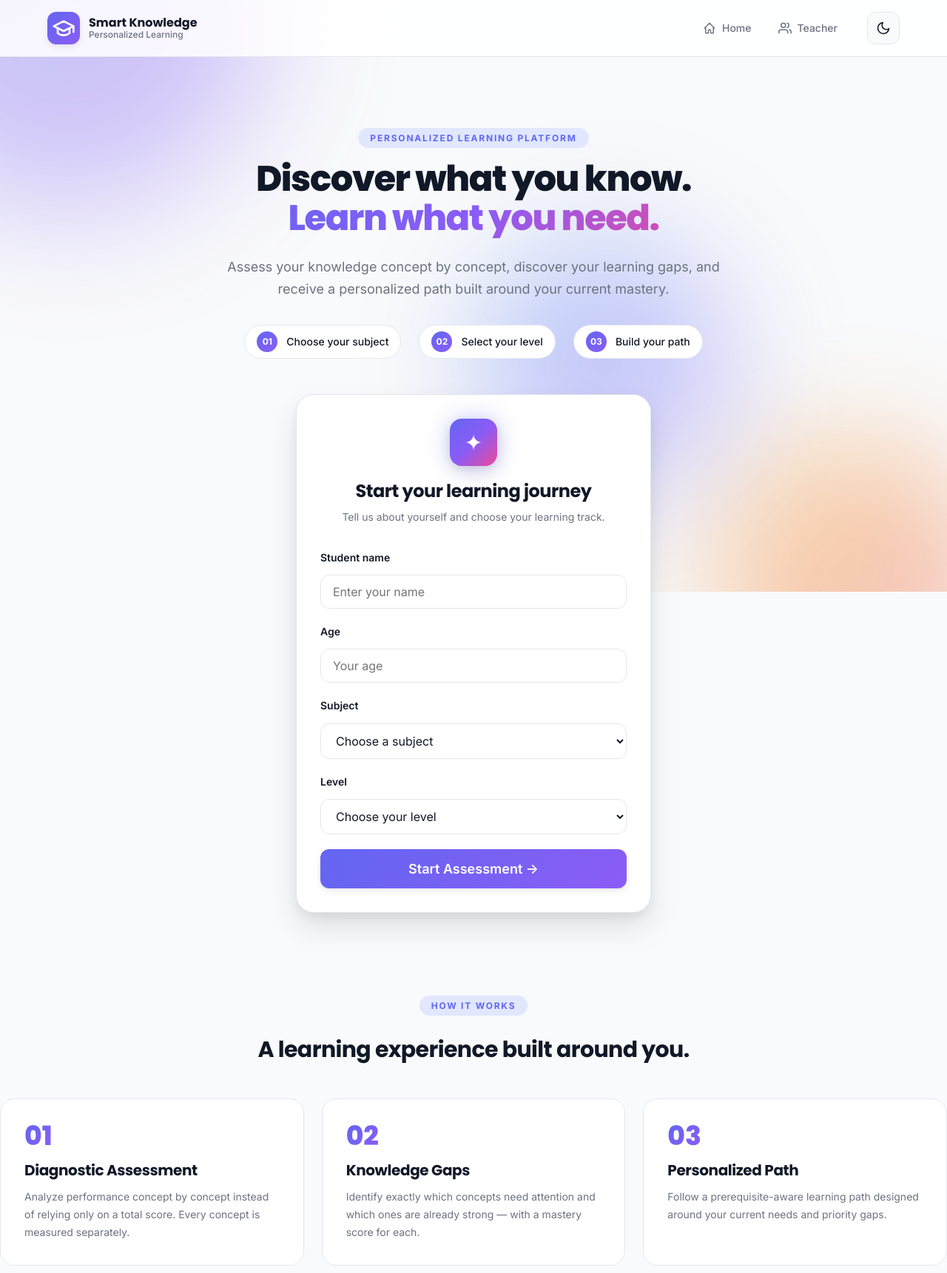
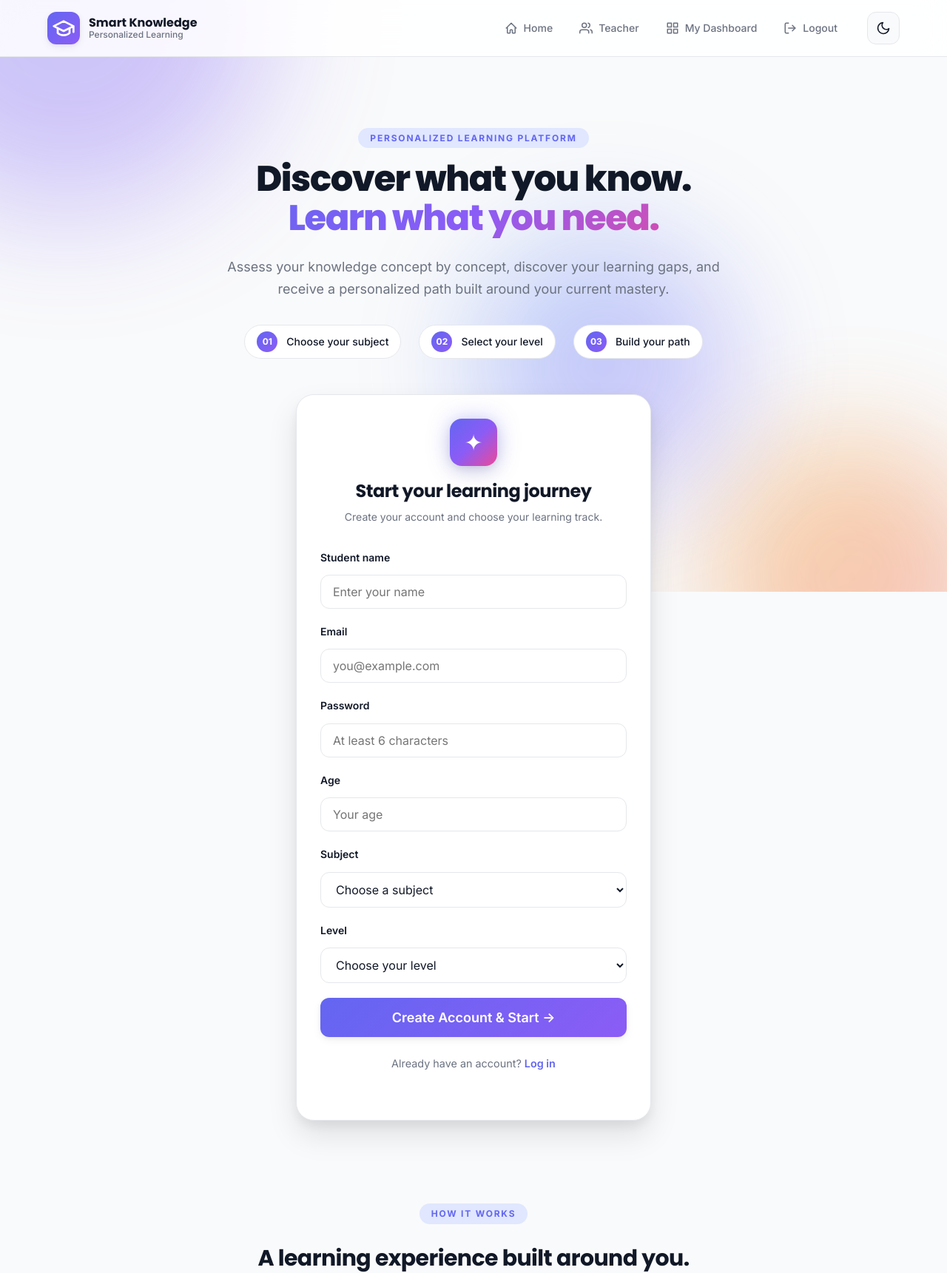
Before and after one commit to qamarsobhy7-source/Smart-Knowledge-Gap-System, a Flask app: page / in a window 1280 px wide. Shown: the top 1721 px of the page at 74% size. Run offline with Flask 3, Linux system fonts and the light colour scheme; the visitor is signed in with stand-in values (Sample User, id 1).

Commit message:
feat(auth): add email/password registration and login with session protection

```diff
--- a/app/app.py
+++ b/app/app.py
@@ -6,6 +6,11 @@ import hmac
 from functools import wraps
 from logging.handlers import RotatingFileHandler
 from pathlib import Path
+
+from werkzeug.security import (
+    generate_password_hash,
+    check_password_hash,
+)
 
 import pandas as pd
 from flask import (
@@ -169,6 +174,34 @@ def inject_csrf_token():
         "csrf_field_name": CSRF_FORM_FIELD,
     }
 
+
+# ============================================================
+# AUTH HELPERS
+# ============================================================
+
+def login_required(f):
+    """Decorator: require a logged-in student."""
+    @wraps(f)
+    def decorated_function(*args, **kwargs):
+        if "student_id" not in session:
+            return redirect(url_for("login_page"))
+        return f(*args, **kwargs)
+    return decorated_function
+
+
+def current_student_id():
+    """Return the currently logged-in student ID."""
+    return session.get("student_id")
+
+
+@app.context_processor
+def inject_current_student():
+    """Make the current student available in all templates."""
+    return {
+        "current_student_id": current_student_id(),
+        "current_student_name": session.get("student_name"),
+    }
+
 # Ensure database schema exists before creating the service
 if not database_exists():
     initialize_database(verbose=True)
@@ -386,6 +419,16 @@ def register_student():
         request.form.get("name", "")
     ).strip()
 
+    email = request.form.get(
+        "email",
+        ""
+    ).strip().lower()
+
+    password = request.form.get(
+        "password",
+        ""
+    )
+
     age = request.form.get(
         "age",
         ""
@@ -401,31 +444,64 @@ def register_student():
         ""
     ).strip()
 
+    # ---- Validation ----
     if not full_name:
-        return (
-            render_template(
-                "index.html",
-                error="Student name is required."
-            ),
-            400
-        )
+        return render_template(
+            "index.html",
+            error="Student name is required."
+        ), 400
 
     if len(full_name) > 120:
-        return (
-            render_template(
-                "index.html",
-                error="Student name is too long."
-            ),
-            400
-        )
-
-    student_id = service.register_student(
-        full_name=full_name
-    )
-
+        return render_template(
+            "index.html",
+            error="Student name is too long."
+        ), 400
+
+    if not email or "@" not in email:
+        return render_template(
+            "index.html",
+            error="A valid email is required."
+        ), 400
+
+    if len(password) < 6:
+        return render_template(
+            "index.html",
+            error="Password must be at least 6 characters."
+        ), 400
+
+    # ---- Check duplicate email ----
+    existing = service.get_student_by_email(email)
+    if existing is not None:
+        return render_template(
+            "index.html",
+            error="This email is already registered. Please log in."
+        ), 400
+
+    # ---- Create student ----
+    password_hash = generate_password_hash(password)
+
+    try:
+        student_id = service.register_student(
+            full_name=full_name,
+            email=email,
+            password_hash=password_hash
+        )
+    except ValueError as exc:
+        return render_template(
+            "index.html",
+            error=str(exc)
+        ), 400
+
+    # ---- Log the student in ----
+    session["student_id"] = student_id
+    session["student_name"] = full_name
     session["student_age"] = age
     session["student_subject"] = subject
     session["student_level"] = level
+
+    app.logger.info(
+        "New student registered: %s (id=%s)", email, student_id
+    )
 
     return redirect(
         url_for(
@@ -433,6 +509,69 @@ def register_student():
             student_id=student_id
         )
     )
+
+
+@app.route("/login", methods=["GET"])
+def login_page():
+    """Show the login form."""
+    if current_student_id() is not None:
+        return redirect(
+            url_for("assessment", student_id=current_student_id())
+        )
+    return render_template("login.html")
+
+
+@app.route("/login", methods=["POST"])
+def login_submit():
+    """Process the login form."""
+    email = request.form.get("email", "").strip().lower()
+    password = request.form.get("password", "")
+
+    if not email or not password:
+        return render_template(
+            "login.html",
+            error="Email and password are required."
+        ), 400
+
+    student = service.get_student_by_email(email)
+
+    if student is None:
+        return render_template(
+            "login.html",
+            error="Invalid email or password."
+        ), 401
+
+    if not student.get("password_hash"):
+        return render_template(
+            "login.html",
+            error="This account has no password set."
+        ), 401
+
+    if not check_password_hash(student["password_hash"], password):
+        return render_template(
+            "login.html",
+            error="Invalid email or password."
+        ), 401
+
+    # Success
+    session["student_id"] = student["student_id"]
+    session["student_name"] = student["full_name"]
+
+    app.logger.info(
+        "Student logged in: %s (id=%s)",
+        email, student["student_id"]
+    )
+
+    return redirect(
+        url_for("assessment", student_id=student["student_id"])
+    )
+
+
+@app.route("/logout", methods=["POST", "GET"])
+def logout():
+    """Log the student out and clear the session."""
+    session.clear()
+    return redirect(url_for("index"))
 
 
 @app.route(
@@ -865,6 +1004,28 @@ def practice(student_id, concept_id):
 
     if request.method == "GET":
 
+        # Build a practice session ID (for shuffle key)
+        practice_session_key = (
+            f"practice_session_{student_id}_{concept_id}"
+        )
+
+        if practice_session_key not in session:
+            import secrets
+            session[practice_session_key] = secrets.token_hex(8)
+            session.modified = True
+
+        practice_session_id = session[practice_session_key]
+
+        # Apply option shuffling to each question
+        shuffled_questions = []
+        for _, q_row in practice_questions.iterrows():
+            q_dict = q_row.to_dict()
+            q_dict = prepare_question_for_display(
+                question=q_dict,
+                assessment_id=f"practice_{practice_session_id}"
+            )
+            shuffled_questions.append(q_dict)
+
         return render_template(
             "practice.html",
             student_id=student_id,
@@ -875,9 +1036,7 @@ def practice(student_id, concept_id):
             difficulty=(
                 practice_questions.iloc[0]["difficulty"]
             ),
-            questions=practice_questions.to_dict(
-                orient="records"
-            )
+            questions=shuffled_questions
         )
 
     try:
@@ -885,6 +1044,19 @@ def practice(student_id, concept_id):
     except ImportError:
         from database import save_practice_attempt
 
+    # Retrieve the practice session ID (same one used at display time)
+    practice_session_key = (
+        f"practice_session_{student_id}_{concept_id}"
+    )
+
+    if practice_session_key not in session:
+        import secrets
+        session[practice_session_key] = secrets.token_hex(8)
+        session.modified = True
+
+    practice_session_id = session[practice_session_key]
+
+    # Build a results list with the ORIGINAL question info
     results = []
 
     for _, question in practice_questions.iterrows():
@@ -893,18 +1065,29 @@ def practice(student_id, concept_id):
             question["question_id"]
         )
 
-        student_answer = request.form.get(
+        # The student submitted a DISPLAYED letter.
+        # We must map it back to the ORIGINAL letter before scoring.
+        displayed_answer = request.form.get(
             f"answer_{question_id}",
             ""
         ).strip().upper()
 
+        # Get the same option mapping that was used at display time
+        option_mapping = get_remembered_option_mapping(
+            assessment_id=f"practice_{practice_session_id}",
+            question_id=question_id
+        )
+
+        # displayed -> original
+        original_answer = option_mapping.get(displayed_answer, "")
+
         correct_answer = str(
             question["correct_answer"]
         ).strip().upper()
 
         is_correct = (
-            student_answer == correct_answer
-            and bool(student_answer)
+            original_answer == correct_answer
+            and bool(original_answer)
         )
 
         score = (
@@ -916,7 +1099,7 @@ def practice(student_id, concept_id):
         save_practice_attempt(
             student_id=student_id,
             question_id=question_id,
-            student_answer=student_answer,
+            student_answer=original_answer,
             is_correct=is_correct,
             score=score
         )
@@ -925,7 +1108,8 @@ def practice(student_id, concept_id):
             {
                 "question_id": question_id,
                 "is_correct": is_correct,
-                "score": score
+                "score": score,
+                "student_answer": displayed_answer
             }
         )
 
@@ -942,6 +1126,16 @@ def practice(student_id, concept_id):
         if total_questions
         else 0.0
     )
+
+    # Rebuild shuffled questions for display
+    shuffled_questions = []
+    for _, q_row in practice_questions.iterrows():
+        q_dict = q_row.to_dict()
+        q_dict = prepare_question_for_display(
+            question=q_dict,
+            assessment_id=f"practice_{practice_session_id}"
+        )
+        shuffled_questions.append(q_dict)
 
     return render_template(
         "practice.html",
@@ -953,9 +1147,7 @@ def practice(student_id, concept_id):
         difficulty=(
             practice_questions.iloc[0]["difficulty"]
         ),
-        questions=practice_questions.to_dict(
-            orient="records"
-        ),
+        questions=shuffled_questions,
         results=results,
         correct_count=correct_count,
         total_questions=total_questions,
@@ -968,6 +1160,7 @@ def practice(student_id, concept_id):
     "/dashboard/<int:student_id>",
     methods=["GET"]
 )
+@login_required
 def student_dashboard(student_id):
     try:
         dashboard_data = get_student_dashboard_data(
--- a/templates/base.html
+++ b/templates/base.html
@@ -21,18 +21,14 @@
 </head>
 <body>
 
-<!-- ============================================================ -->
 <!-- Background Effects -->
-<!-- ============================================================ -->
 <div class="bg-effects" aria-hidden="true">
     <div class="bg-orb bg-orb-1"></div>
     <div class="bg-orb bg-orb-2"></div>
     <div class="bg-orb bg-orb-3"></div>
 </div>
 
-<!-- ============================================================ -->
 <!-- Navbar -->
-<!-- ============================================================ -->
 <header class="navbar">
     <div class="container navbar-inner">
 
@@ -66,6 +62,38 @@
                 </svg>
                 <span>Teacher</span>
             </a>
+
+            {% if current_student_id %}
+                <a href="{{ url_for('student_dashboard', student_id=current_student_id) }}" class="nav-link">
+                    <svg width="18" height="18" viewBox="0 0 24 24" fill="none" stroke="currentColor" stroke-width="2" stroke-linecap="round" stroke-linejoin="round">
+                        <rect x="3" y="3" width="7" height="7"/>
+                        <rect x="14" y="3" width="7" height="7"/>
+                        <rect x="14" y="14" width="7" height="7"/>
+                        <rect x="3" y="14" width="7" height="7"/>
+                    </svg>
+                    <span>My Dashboard</span>
+                </a>
+                <form method="POST" action="/logout" style="display: inline; margin: 0;">
+                    <input type="hidden" name="{{ csrf_field_name }}" value="{{ csrf_token() }}">
+                    <button type="submit" class="nav-link" style="background: none; border: none; cursor: pointer;">
+                        <svg width="18" height="18" viewBox="0 0 24 24" fill="none" stroke="currentColor" stroke-width="2" stroke-linecap="round" stroke-linejoin="round">
+                            <path d="M9 21H5a2 2 0 01-2-2V5a2 2 0 012-2h4"/>
+                            <polyline points="16 17 21 12 16 7"/>
+                            <line x1="21" y1="12" x2="9" y2="12"/>
+                        </svg>
+                        <span>Logout</span>
+                    </button>
+                </form>
+            {% else %}
+                <a href="{{ url_for('login_page') }}" class="nav-link">
+                    <svg width="18" height="18" viewBox="0 0 24 24" fill="none" stroke="currentColor" stroke-width="2" stroke-linecap="round" stroke-linejoin="round">
+                        <path d="M15 3h4a2 2 0 012 2v14a2 2 0 01-2 2h-4"/>
+                        <polyline points="10 17 15 12 10 7"/>
+                        <line x1="15" y1="12" x2="3" y2="12"/>
+                    </svg>
+                    <span>Login</span>
+                </a>
+            {% endif %}
         </nav>
 
         <!-- Theme Toggle -->
@@ -88,16 +116,12 @@
     </div>
 </header>
 
-<!-- ============================================================ -->
 <!-- Main Content -->
-<!-- ============================================================ -->
 <main class="main-content">
     {% block content %}{% endblock %}
 </main>
 
-<!-- ============================================================ -->
 <!-- Footer -->
-<!-- ============================================================ -->
 <footer class="footer">
     <div class="container footer-inner">
         <div class="footer-brand">
@@ -113,19 +137,13 @@
     </div>
 </footer>
 
-<!-- ============================================================ -->
 <!-- Toast Container -->
-<!-- ============================================================ -->
 <div id="toastContainer" class="toast-container"></div>
 
-<!-- ============================================================ -->
 <!-- Confetti Canvas -->
-<!-- ============================================================ -->
 <canvas id="confettiCanvas" class="confetti-canvas"></canvas>
 
-<!-- ============================================================ -->
 <!-- Base JavaScript -->
-<!-- ============================================================ -->
 <script>
 // ============================================================
 // Theme Management
@@ -134,13 +152,11 @@
     const STORAGE_KEY = 'skg-theme';
     const html = document.documentElement;
 
-    // Load saved theme
     const savedTheme = localStorage.getItem(STORAGE_KEY);
     const prefersDark = window.matchMedia('(prefers-color-scheme: dark)').matches;
     const initialTheme = savedTheme || (prefersDark ? 'dark' : 'light');
     html.setAttribute('data-theme', initialTheme);
 
-    // Toggle button
     document.addEventListener('DOMContentLoaded', () => {
         const toggle = document.getElementById('themeToggle');
         if (!toggle) return;
@@ -166,12 +182,7 @@ window.showToast = function(message, type = 'info', duration = 3500) {
     const toast = document.createElement('div');
     toast.className = `toast toast-${type}`;
 
-    const icons = {
-        success: '✓',
-        error: '✕',
-        warning: '⚠',
-        info: 'ℹ'
-    };
+    const icons = { success: '✓', error: '✕', warning: '⚠', info: 'ℹ' };
 
     toast.innerHTML = `
         <span class="toast-icon">${icons[type] || 'ℹ'}</span>
@@ -192,7 +203,7 @@ window.showToast = function(message, type = 'info', duration = 3500) {
 };
 
 // ============================================================
-// Confetti Effect
+// Confetti
 // ============================================================
 window.launchConfetti = function() {
     const canvas = document.getElementById('confettiCanvas');
@@ -261,7 +272,7 @@ window.launchConfetti = function() {
 };
 
 // ============================================================
-// Auto-animate elements on scroll
+// Scroll animations
 // ============================================================
 document.addEventListener('DOMContentLoaded', () => {
     const observer = new IntersectionObserver((entries) => {
--- a/templates/index.html
+++ b/templates/index.html
@@ -32,7 +32,7 @@
 
         <h2>Start your learning journey</h2>
 
-        <p>Tell us about yourself and choose your learning track.</p>
+        <p>Create your account and choose your learning track.</p>
 
         {% if error %}
             <div class="toast toast-error toast-visible" style="margin-bottom: 1rem; position: relative; transform: none;">
@@ -54,6 +54,29 @@
                     placeholder="Enter your name"
                     required
                     maxlength="120"
+                >
+            </div>
+
+            <div class="form-group">
+                <label for="email">Email</label>
+                <input
+                    id="email"
+                    name="email"
+                    type="email"
+                    placeholder="you@example.com"
+                    required
+                >
+            </div>
+
+            <div class="form-group">
+                <label for="password">Password</label>
+                <input
+                    id="password"
+                    name="password"
+                    type="password"
+                    placeholder="At least 6 characters"
+                    required
+                    minlength="6"
                 >
             </div>
 
@@ -90,10 +113,15 @@
             </div>
 
             <button class="primary-btn btn-full btn-lg" type="submit">
-                Start Assessment →
+                Create Account & Start →
             </button>
 
         </form>
+
+        <p style="text-align: center; margin-top: 1.5rem; font-size: 0.9rem;">
+            Already have an account?
+            <a href="/login" style="font-weight: 600;">Log in</a>
+        </p>
 
     </div>
 
```
Also changed, not shown: app/backend_service.py (+17 -4 lines), app/database.py (+43 -7 lines), app/init_database.py (+8 -3 lines), templates/login.html (added, +85 -0 lines).
